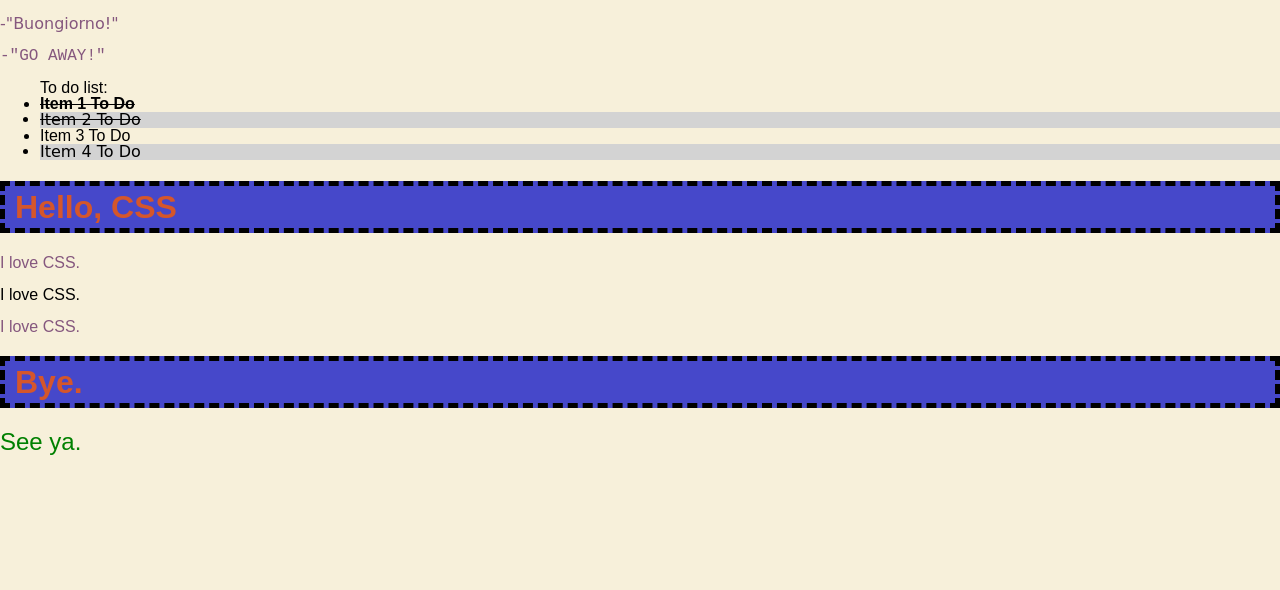
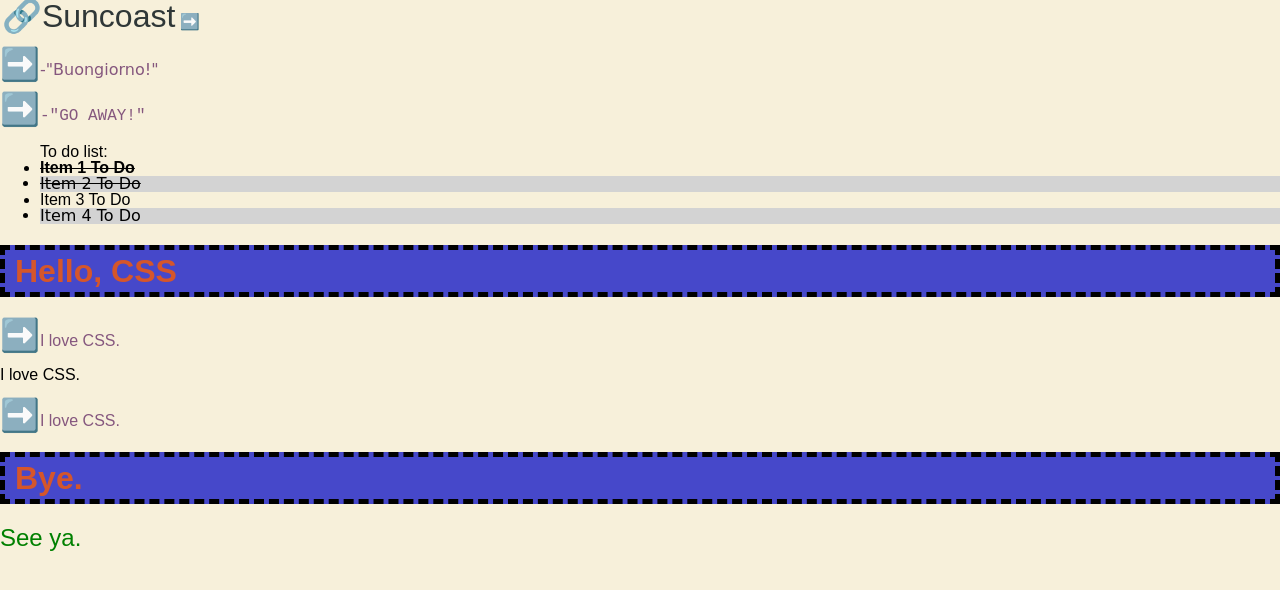
Before and after one commit to mdscardigno/HelloCSS, a website built with Vite: page index.html in a window 1280 px wide. Built offline with nearby package versions, Linux system fonts and the light colour scheme.

Commit message:
Pseudo elements

```diff
--- a/index.html
+++ b/index.html
@@ -7,6 +7,9 @@
     <title>Lesson CSS Example</title>
   </head>
   <body>
+    <a href="https://suncoast.io">Suncoast</a>
+    <span>➡️</span>
+    <!-- important to the content -->
     <p id="polite">-"Buongiorno!"</p>
     <p id="rude">-"Go away!"</p>
     <ul>
--- a/src/style.css
+++ b/src/style.css
@@ -43,6 +43,32 @@ p {
   /* one declaration */
   color: #85577e;
 }
+p::before {
+  /* one declaration */
+  content: '➡️';
+}
+p::first-letter {
+  color: var(--tangerine);
+  font-size: 32px;
+}
+a {
+  /* one declaration */
+  margin-left: 2px;
+  font-size: 32px;
+  color: #2f3737;
+  text-decoration: none;
+}
+
+a:hover {
+  /* one declaration */
+  color: var(--bright-sky);
+}
+
+a::before {
+  /* one declaration */
+  content: '🔗';
+  font-size: 32px;
+}
 p:hover {
   /* one declaration */
   width: 100px;
```
